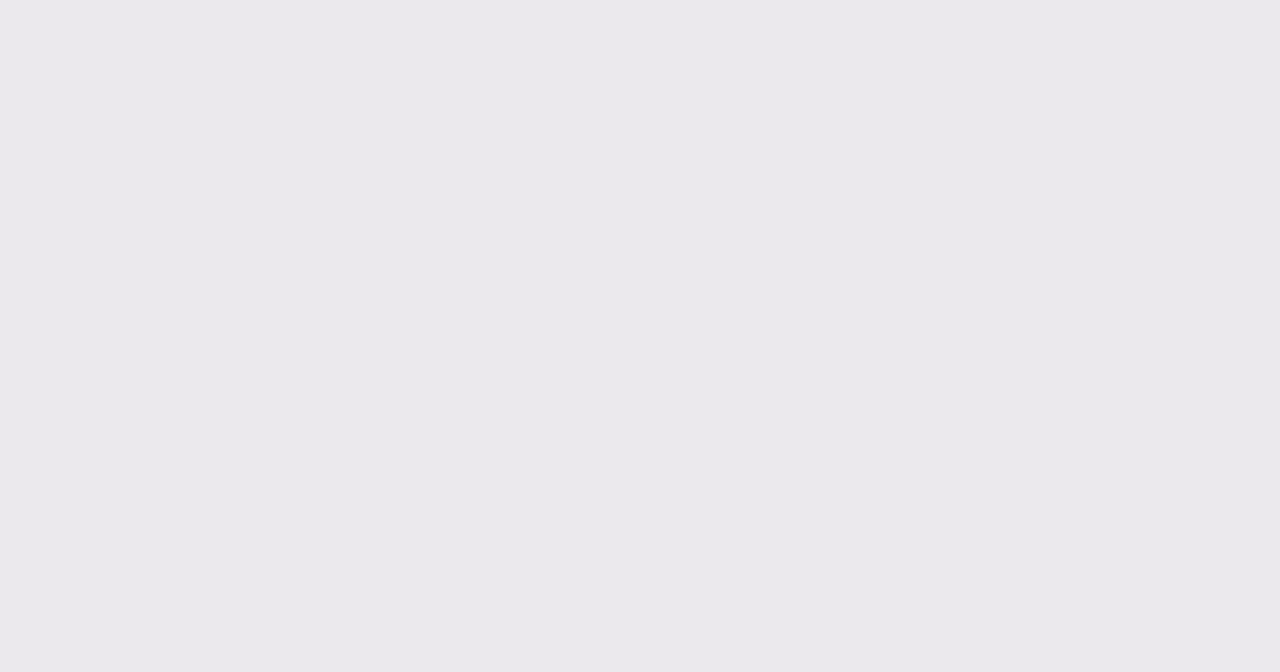
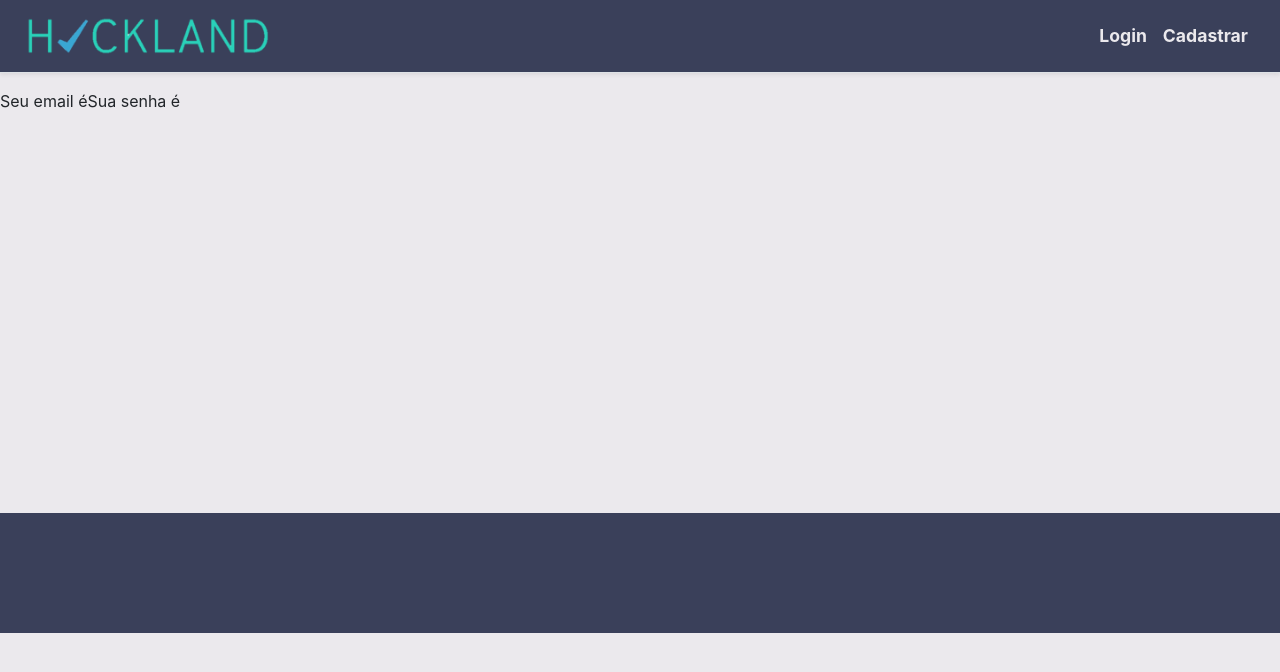
Before and after one commit to caioserram/hackland, a React (Create React App) app: page /profile in a window 1280 px wide. Shown: the top 672 px of the page. Built offline with nearby package versions, Linux system fonts and the light colour scheme.

Commit message:
feat add profile page

```diff
--- a/src/App.js
+++ b/src/App.js
@@ -9,6 +9,8 @@ import Login from './view/login';
 import Cadastro from './view/cadastro';
 import Home from './view/home';
 import Desafios from './view/desafios';
+import Profile from './view/profile';
+
 
 function App() {
   return (
@@ -19,6 +21,7 @@ function App() {
         <Route exact path="/login" component={Login} />
         <Route exact path="/desafios" component={Desafios} />
         <Route exact path="/hacks" component={Home} />
+        <Route exact path="/profile" component={Profile} />
       </Router>
     </Provider>
   );
--- a/src/compenentes/navbar/index.js
+++ b/src/compenentes/navbar/index.js
@@ -31,6 +31,7 @@ function Navbar(){
                         <>
                         <Link to='hacks' className="p-2 texto-nav">Hacks</Link>
                         <Link to='desafios' className="p-2 texto-nav">Meus desafios</Link>
+                        <Link to='/profile' className="p-2 texto-nav">Meu perfil</Link>
                         <Link to='/' onClick={sair} className="p-2 texto-nav">Sair</Link>
                         </>
                 }
--- /dev/null
+++ b/src/view/profile/index.js
@@ -0,0 +1,33 @@
+import React, { useState } from 'react';
+import firebase from '../../config/firebase';
+import 'firebase/auth';
+import { Link, Redirect } from 'react-router-dom';
+import { useSelector, useDispatch } from 'react-redux';
+import Navbar from '../../compenentes/navbar';
+import Footer from '../../compenentes/footer';
+
+
+function Profile(){
+
+    const dispatch = useDispatch();
+    const[email, setEmail] = useState();
+    const[senha, setSenha] = useState();
+    const[msgTipo, setMsgTipo] = useState();
+
+    return(
+        <div>
+            <Navbar></Navbar>
+            <div className="d-flex align-items-center">
+                {
+                    useSelector(state => state.usuarioLogado) > 0 ? <Redirect to='/' /> : null
+                }
+
+                <p>Seu email é {email}</p>
+                <p>Sua senha é {senha}</p>
+            </div>
+            <Footer></Footer>
+        </div>
+    );
+};
+
+export default Profile;
```
Also changed, not shown: src/view/profile/profile.css (added).
